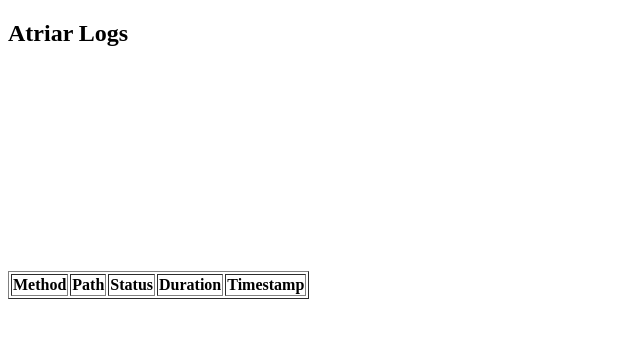
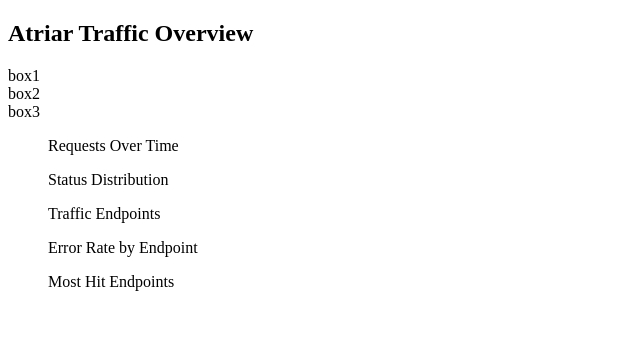
Before and after one commit to nca-gabriel/atriar, a website: page src/page/index.html in a window 1280 px wide. Shown: the whole page, without its empty margins (0-640 px from the left). Drawn offline with nearby package versions, Linux system fonts and the light colour scheme.

Commit message:
html skeleton, some readme

```diff
--- a/src/page/index.html
+++ b/src/page/index.html
@@ -5,22 +5,31 @@
     <title>Atriar Dashboard</title>
   </head>
   <body>
-    <h2>Atriar Logs</h2>
+    <h2>Atriar Traffic Overview</h2>
+    <section class="overview">
+      <div class="metrics">
+        <article class="metric">box1</article>
+        <article class="metric">box2</article>
+        <article class="metric">box3</article>
+      </div>
 
-    <canvas id="requestsChart" width="400" height="200"></canvas>
+      <div class="charts">
+        <figure class="chart">Requests Over Time</figure>
+      </div>
+    </section>
 
-    <table border="1" id="logsTable">
-      <thead>
-        <tr>
-          <th>Method</th>
-          <th>Path</th>
-          <th>Status</th>
-          <th>Duration</th>
-          <th>Timestamp</th>
-        </tr>
-      </thead>
-      <tbody></tbody>
-    </table>
+    <section class="performance">
+      <figure class="chart">Status Distribution</figure>
+      <figure class="chart">Traffic Endpoints</figure>
+      <figure class="chart">Error Rate by Endpoint</figure>
+      <figure class="chart">Most Hit Endpoints</figure>
+    </section>
+
+    <section class="logs">
+      <!-- table will go here -->
+    </section>
+
+    <section class="logs"></section>
 
     <!-- Chart.js CDN for simplicity -->
     <script src="https://cdn.jsdelivr.net/npm/chart.js"></script>
```
Also changed, not shown: README.md.
